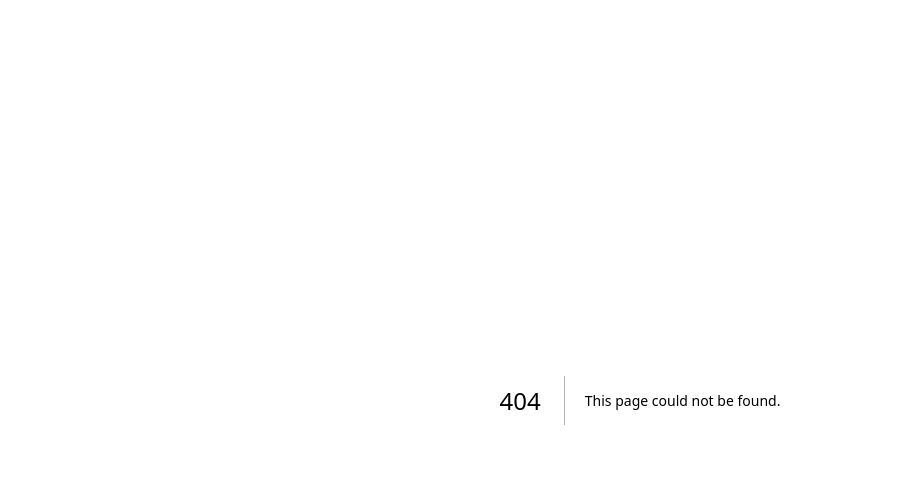
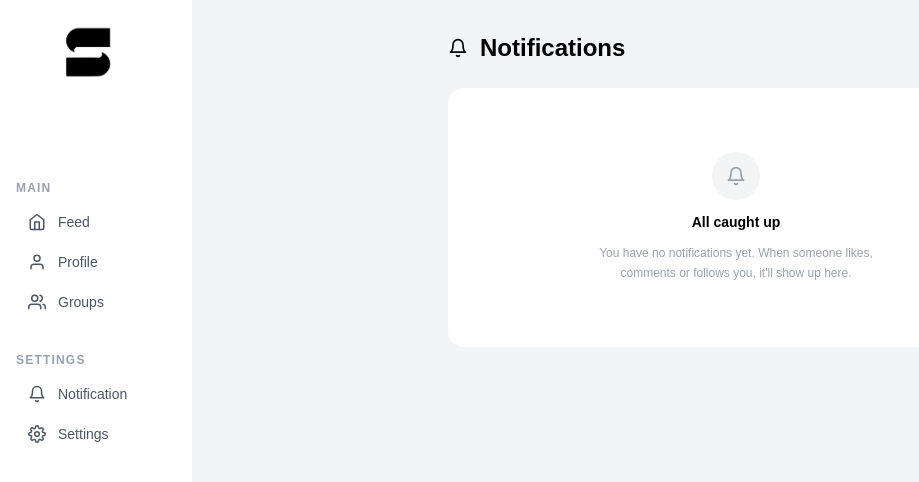
Before and after one commit to mchamakh/social-network, a Next.js app in the folder frontend/: page /notifications in a window 1280 px wide. Before the commit this address had no page. Shown: the top 482 px of the page, without its empty margins (0-919 px from the left). Built offline with nearby package versions, Linux system fonts and the light colour scheme.

Commit message:
create simple page for notifications

```diff
--- /dev/null
+++ b/frontend/app/notifications/page.tsx
@@ -0,0 +1,95 @@
+"use client";
+import Sidebar from "@/components/Sidebar";
+import { FiBell, FiHeart, FiUserPlus, FiMessageCircle } from "react-icons/fi";
+import { useState } from "react";
+
+type NotificationType = "like" | "follow" | "comment";
+
+type Notification = {
+  id: string;
+  type: NotificationType;
+  text: string;
+  date: string;
+  read: boolean;
+};
+
+const ICONS: Record<NotificationType, React.ReactNode> = {
+  like: <FiHeart size={16} className="text-red-400" />,
+  follow: <FiUserPlus size={16} className="text-blue-400" />,
+  comment: <FiMessageCircle size={16} className="text-green-400" />,
+};
+
+export default function Notifications() {
+  // TODO: fetch from GET /api/notifications
+  const [notifications] = useState<Notification[]>([]);
+
+  const unreadCount = notifications.filter((n) => !n.read).length;
+
+  return (
+    <div className="flex min-h-screen bg-gray-100">
+      <div className="relative top-0 h-screen">
+        <img
+          src="/logo.png"
+          alt="logo"
+          className="absolute top-6 left-15 h-14 w-auto z-10"
+        />
+        <Sidebar />
+      </div>
+
+      <div className="flex flex-col flex-1 px-8 pt-8 pb-8">
+        <div className="max-w-xl w-full mx-auto flex flex-col gap-6">
+          {/* Header */}
+          <div className="flex items-center gap-3">
+            <FiBell size={20} className="text-black" />
+            <h1 className="text-2xl font-bold text-black">Notifications</h1>
+            {unreadCount > 0 && (
+              <span className="bg-black text-white text-xs font-medium px-2 py-0.5 rounded-full">
+                {unreadCount}
+              </span>
+            )}
+          </div>
+
+          {/* List */}
+          {notifications.length === 0 ? (
+            <div className="bg-white rounded-2xl py-16 px-8 flex flex-col items-center gap-3 text-center">
+              <div className="h-12 w-12 rounded-full bg-gray-100 flex items-center justify-center">
+                <FiBell size={20} className="text-gray-400" />
+              </div>
+              <p className="text-sm font-semibold text-black">All caught up</p>
+              <p className="text-xs text-gray-400 leading-relaxed max-w-xs">
+                You have no notifications yet. When someone likes, comments or
+                follows you, it'll show up here.
+              </p>
+            </div>
+          ) : (
+            <div className="flex flex-col gap-2">
+              {notifications.map((notif) => (
+                <div
+                  key={notif.id}
+                  className={`flex items-start gap-4 px-4 py-3 rounded-2xl transition-colors ${
+                    notif.read ? "bg-white" : "bg-white border-l-4 border-black"
+                  }`}
+                >
+                  <div className="h-8 w-8 rounded-full bg-gray-100 flex items-center justify-center shrink-0 mt-0.5">
+                    {ICONS[notif.type]}
+                  </div>
+                  <div className="flex-1 min-w-0">
+                    <p
+                      className={`text-sm ${notif.read ? "text-gray-500" : "text-black font-medium"}`}
+                    >
+                      {notif.text}
+                    </p>
+                    <p className="text-xs text-gray-400 mt-0.5">{notif.date}</p>
+                  </div>
+                  {!notif.read && (
+                    <span className="h-2 w-2 rounded-full bg-black shrink-0 mt-1.5" />
+                  )}
+                </div>
+              ))}
+            </div>
+          )}
+        </div>
+      </div>
+    </div>
+  );
+}
```
